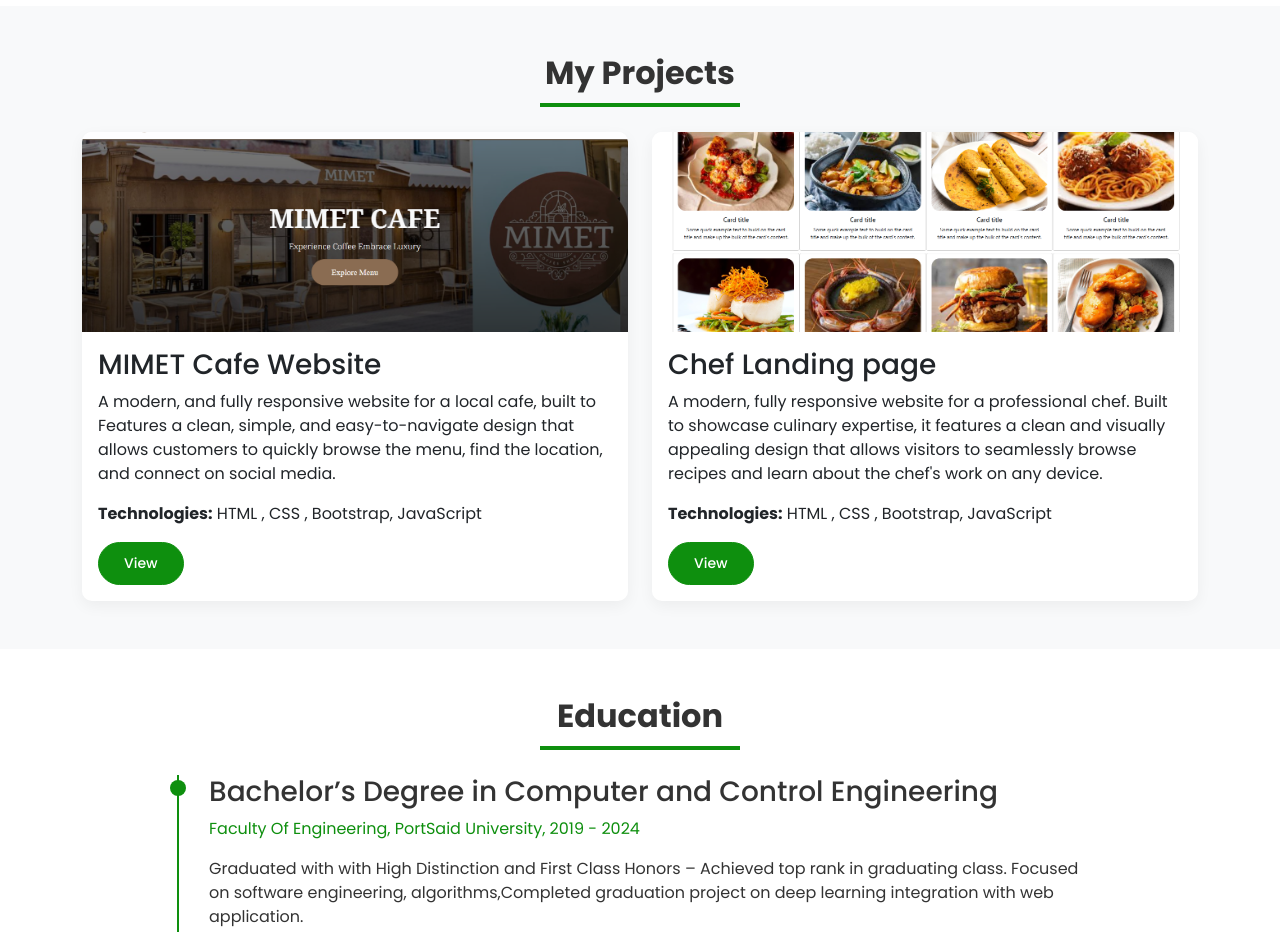
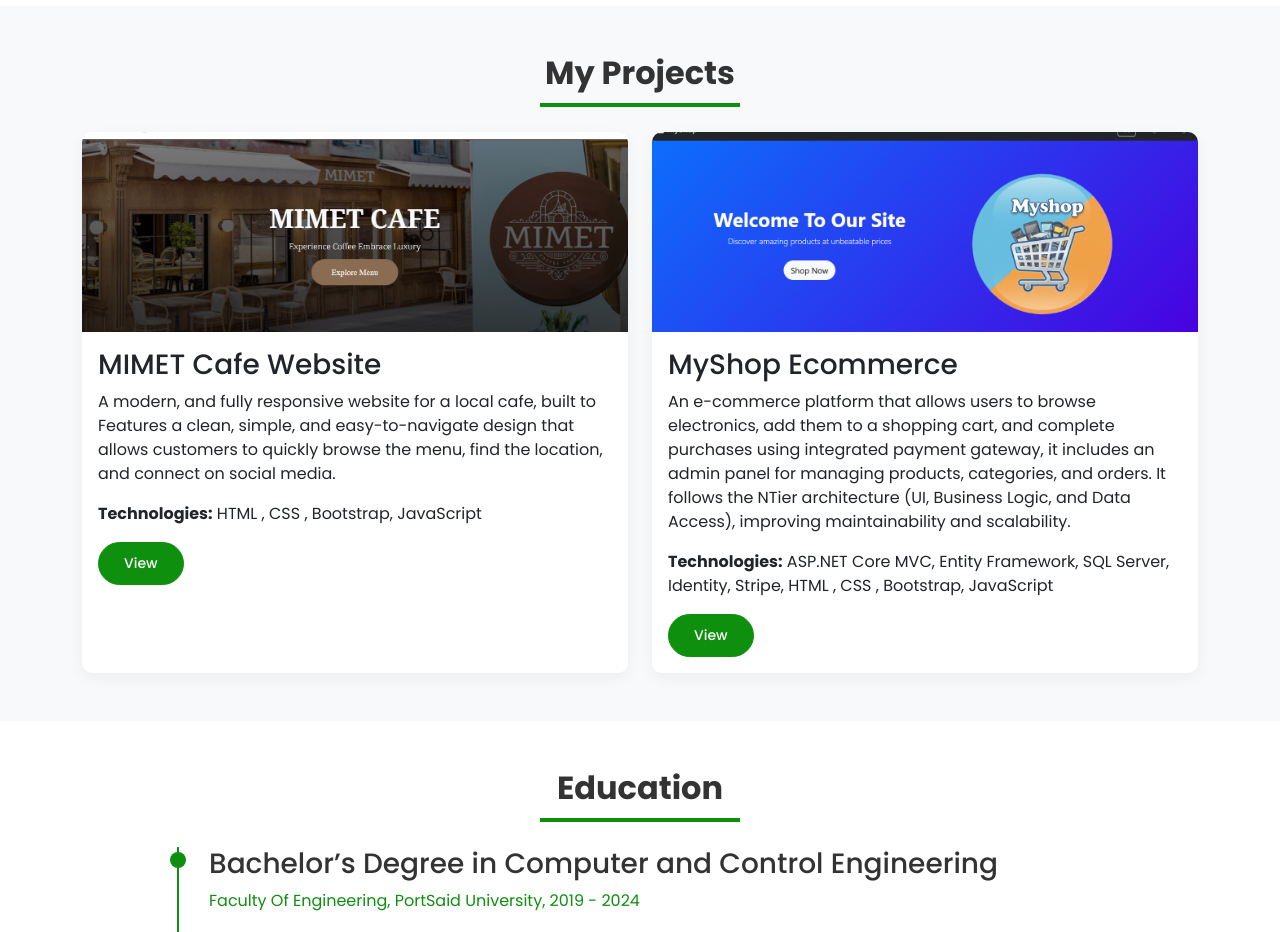
Before and after one commit to MazenHany28/MyPortfolio, a plain HTML site: page index.html in a window 1280 px wide. Shown: the part 1200-2132 px from the top of the page. Drawn offline with nearby package versions, Linux system fonts and the light colour scheme.

Commit message:
AddedMVCProject

```diff
--- a/index.html
+++ b/index.html
@@ -136,16 +136,16 @@
                 </div>
                 <div class="col-md-6">
                     <div class="project-card card">
-                        <img src="images/Chef Website.png" class="project-img card-img-top" alt="Chef Landing page">
+                        <img src="images/MyShop.png" class="project-img card-img-top" alt="MyShop Ecommerce">
                         <div class="card-body">
-                            <h3 class="card-title">Chef Landing page</h3>
-                            <p class="card-text">A modern, fully responsive website for a professional chef. Built to
-                                showcase culinary expertise,
-                                it features a clean and visually appealing design that allows visitors to seamlessly
-                                browse recipes and learn
-                                about the chef's work on any device.</p>
-                            <p><strong>Technologies:</strong> HTML , CSS , Bootstrap, JavaScript</p>
-                            <a href="https://mazenhany28.github.io/Chef/" target="_blank" class="btn btn-sm btn-primary rounded-pill">View</a>
+                            <h3 class="card-title">MyShop Ecommerce</h3>
+                            <p class="card-text">An e-commerce platform that allows users to browse electronics,
+                                add them to a shopping cart, and complete purchases using integrated payment gateway,
+                                it includes an admin panel for managing products, categories, and orders. It follows the
+                                NTier architecture (UI, Business Logic, and Data Access), improving maintainability
+                                and scalability.</p>
+                            <p><strong>Technologies:</strong> ASP.NET Core MVC, Entity Framework, SQL Server, Identity, Stripe, HTML , CSS , Bootstrap, JavaScript</p>
+                            <a href="https://ecommercemyshop.runasp.net/" target="_blank" class="btn btn-sm btn-primary rounded-pill">View</a>
                         </div>
                     </div>
                 </div>
```
Also changed, not shown: images/MyShop.png (added).
